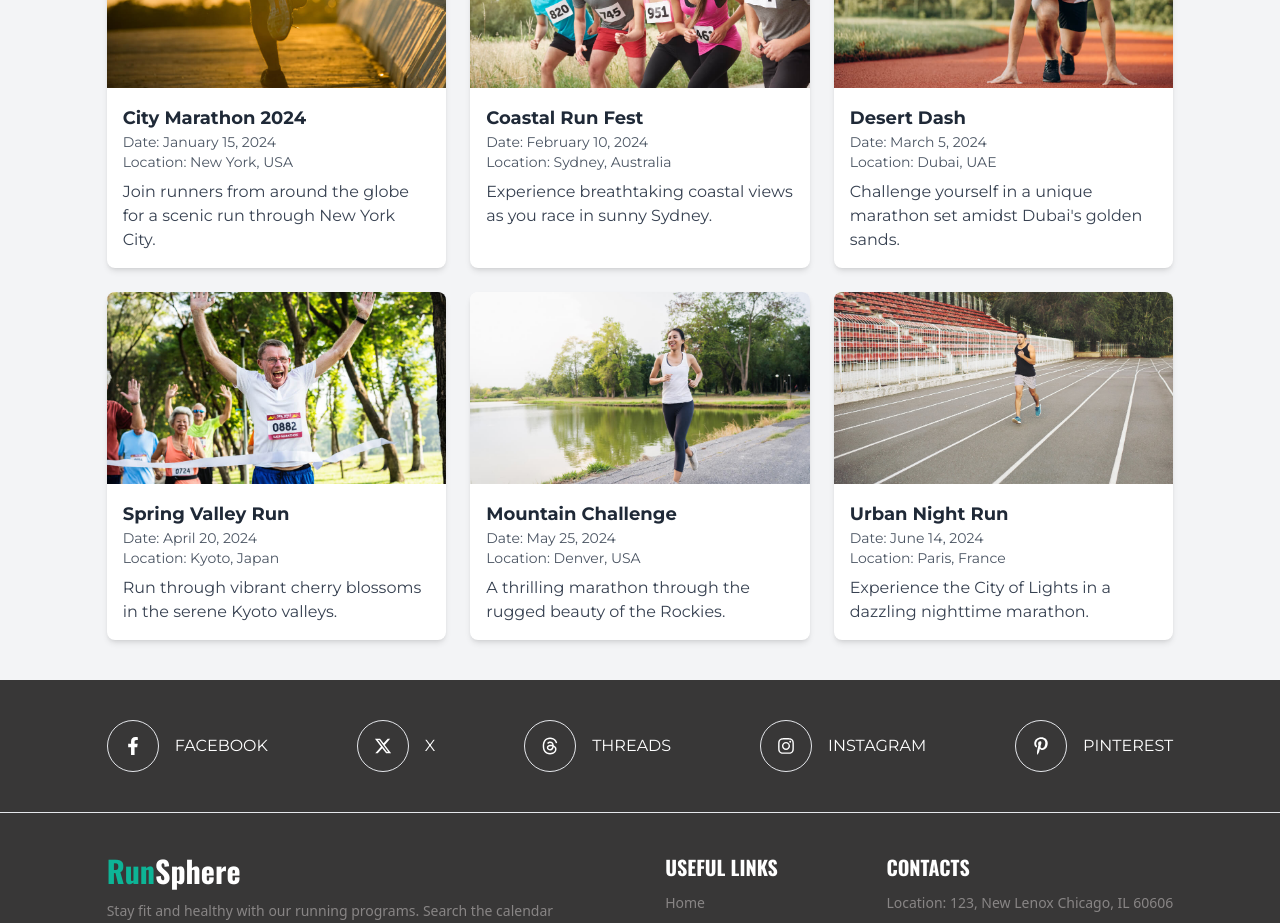
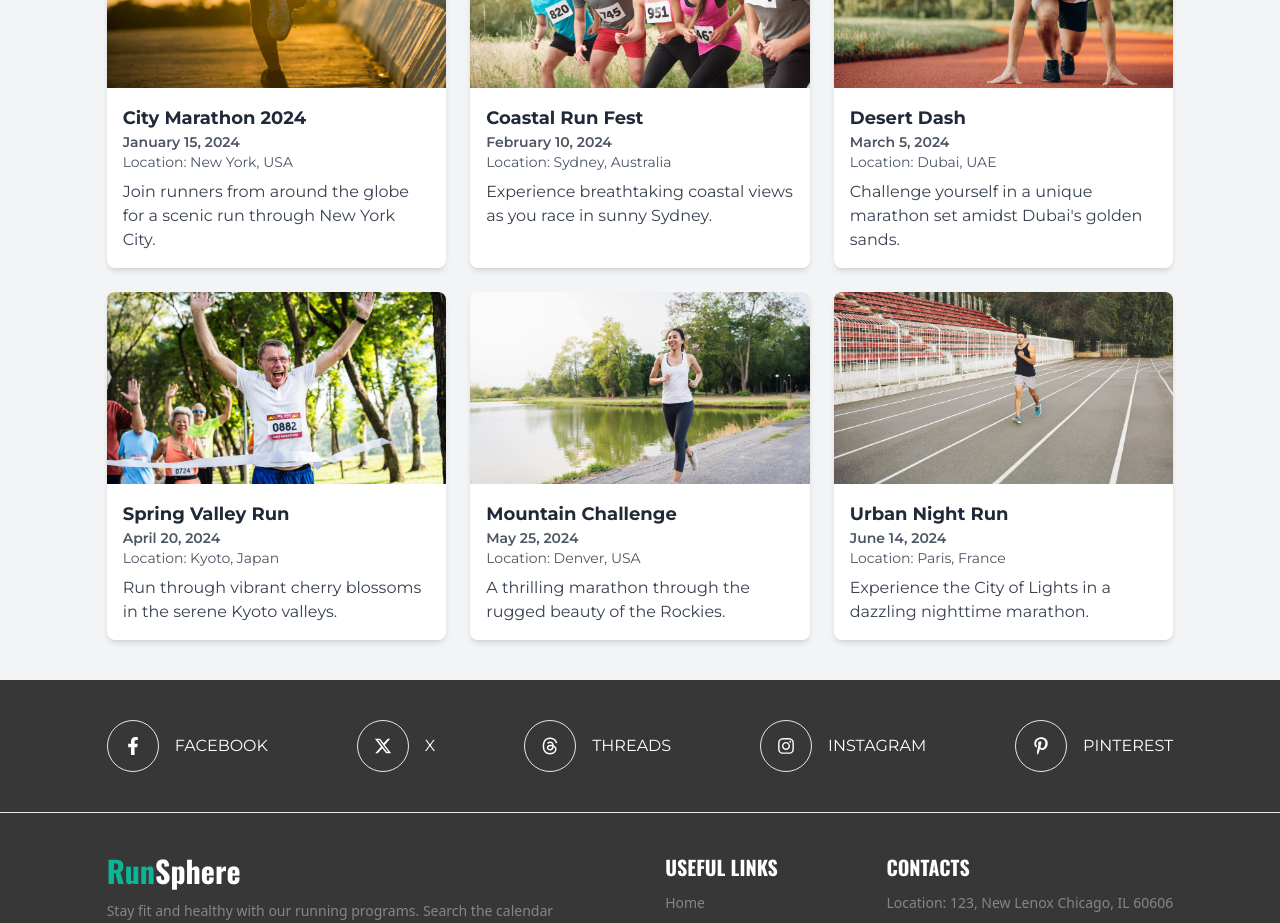
Before and after one commit to pritom-roy/runSphere-client, a React (Vite) app: page /home in a window 1280 px wide. Shown: the part 1740-2663 px from the top of the page. Built offline with nearby package versions, Linux system fonts and the light colour scheme; no server answers.

Commit message:
upcoming added

```diff
--- a/src/components/home/Upcoming.jsx
+++ b/src/components/home/Upcoming.jsx
@@ -60,7 +60,7 @@
                             <img src={event.image} alt={event.title} className="w-full h-48 object-cover" />
                             <div className="p-4">
                                 <h3 className="text-lg font-bold text-gray-800">{event.title}</h3>
-                                <p className="text-sm text-gray-600">Date: {event.date}</p>
+                                <p className="text-sm text-gray-600 font-semibold">{event.date}</p>
                                 <p className="text-sm text-gray-600">Location: {event.location}</p>
                                 <p className="mt-2 text-gray-700">{event.description}</p>
                             </div>
```
